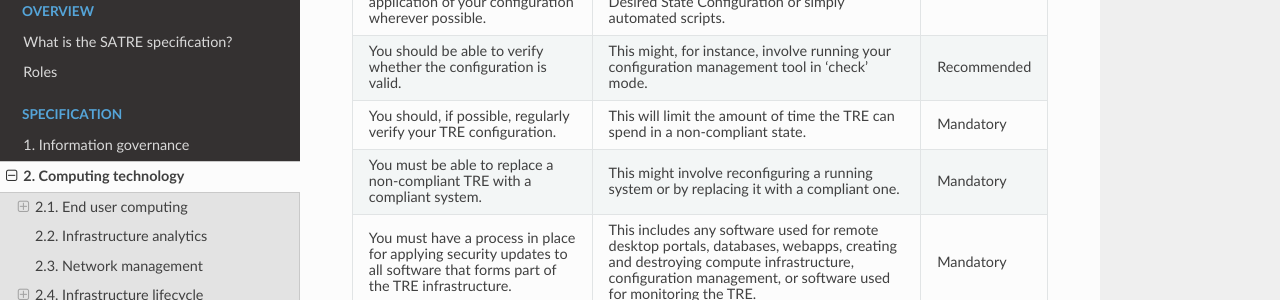
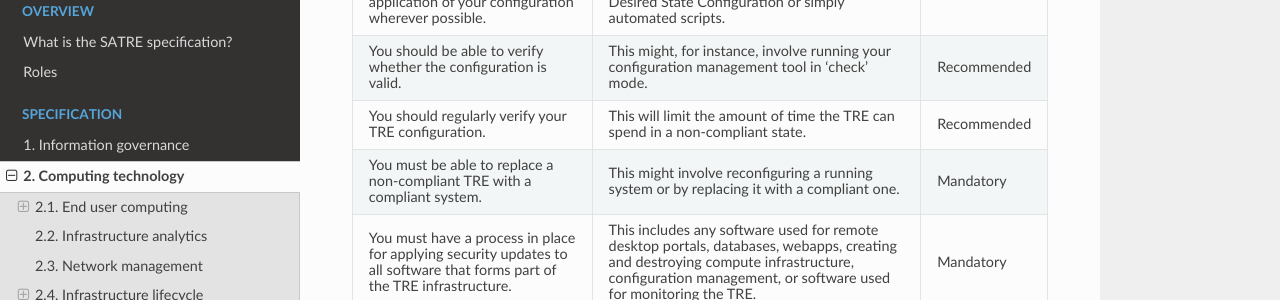
Before and after one commit to sa-tre/satre-specification, a Sphinx documentation site: the page built from docs/source/pillars/computing_technology.md, in a window 1280 px wide and 900 px high, scrolled down 5761 px. Shown: the part 151-451 px from the top of the window. Built offline with Sphinx 7.4.7 and the Read the Docs theme 2.0.0, drawn with Linux system fonts in a browser that asks for light colours.

Commit message:
Clarify recommend position of configuration check

```diff
--- a/docs/source/pillars/computing_technology.md
+++ b/docs/source/pillars/computing_technology.md
@@ -262,9 +262,9 @@ _The ability of the TRE operator to identify, maintain, and verify information o
 * - You should be able to verify whether the configuration is valid.
   - This might, for instance, involve running your configuration management tool in 'check' mode.
   - Recommended
-* - You should, if possible, regularly verify your TRE configuration.
+* - You should regularly verify your TRE configuration.
   - This will limit the amount of time the TRE can spend in a non-compliant state.
-  - Mandatory
+  - Recommended
 * - You must be able to replace a non-compliant TRE with a compliant system.
   - This might involve reconfiguring a running system or by replacing it with a compliant one.
   - Mandatory
```
